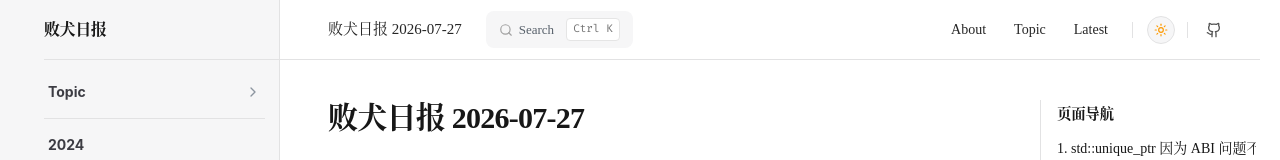
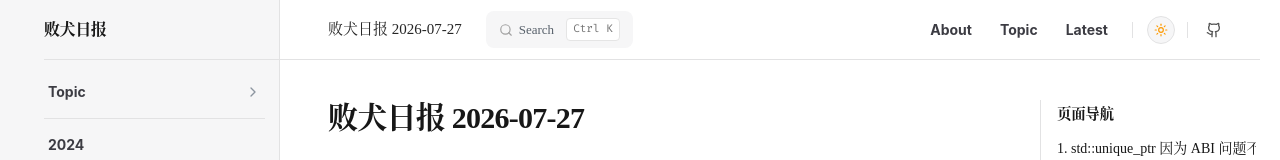
Before and after one commit to RippyKuang/rippykuang.github.io, a React (Vite) app: page / in a window 1280 px wide. Shown: the top 160 px of the page. Built offline with nearby package versions, Linux system fonts and the light colour scheme.

Commit message:
modified:   src/components/Header.tsx 	modified:   src/index.css

```diff
--- a/src/components/Header.tsx
+++ b/src/components/Header.tsx
@@ -75,27 +75,31 @@
             <Search className="w-4 h-4" />
           </button>
 
-          {/* Nav links (No Home button) */}
-          <nav className="flex items-center gap-1 sm:gap-2 text-[14px] font-normal text-[#262626] dark:text-neutral-300">
+         {/* 右上角导航链接：应用 h2 规范（Inter 字体、700 加粗、14px/24px、#3c3c43） */}
+          <nav className="nav-links-font flex items-center gap-1 sm:gap-2 text-[14px] leading-[24px]">
             <button
               onClick={onNavigateAbout}
-              className={`px-2.5 py-1 rounded-md transition-colors hover:text-[#225cd6] dark:hover:text-[#58a6ff] cursor-pointer ${
-                activeView === 'about' ? 'font-medium text-[#225cd6] dark:text-[#58a6ff]' : ''
+              className={`px-2.5 py-1 rounded-md font-bold transition-colors cursor-pointer ${
+                activeView === 'about'
+                  ? 'text-[#3451b2] dark:text-[#a8b1ff]'
+                  : 'text-[#3c3c43] dark:text-[#e6edf3] hover:text-[#3451b2] dark:hover:text-[#a8b1ff]'
               }`}
             >
               About
             </button>
             <button
               onClick={onNavigateTopic}
-              className={`px-2.5 py-1 rounded-md transition-colors hover:text-[#225cd6] dark:hover:text-[#58a6ff] cursor-pointer ${
-                activeView === 'topics' ? 'font-medium text-[#225cd6] dark:text-[#58a6ff]' : ''
+              className={`px-2.5 py-1 rounded-md font-bold transition-colors cursor-pointer ${
+                activeView === 'topics'
+                  ? 'text-[#3451b2] dark:text-[#a8b1ff]'
+                  : 'text-[#3c3c43] dark:text-[#e6edf3] hover:text-[#3451b2] dark:hover:text-[#a8b1ff]'
               }`}
             >
               Topic
             </button>
             <button
               onClick={onNavigateLatest}
-              className="px-2.5 py-1 rounded-md transition-colors hover:text-[#225cd6] dark:hover:text-[#58a6ff] cursor-pointer"
+              className="px-2.5 py-1 rounded-md font-bold text-[#3c3c43] dark:text-[#e6edf3] hover:text-[#3451b2] dark:hover:text-[#a8b1ff] transition-colors cursor-pointer"
             >
               Latest
             </button>
--- a/src/index.css
+++ b/src/index.css
@@ -244,3 +244,10 @@
 .sidebar-tree-font p {
   font-family: var(--vp-font-family-base) !important;
 }
+
+.nav-links-font,
+.nav-links-font button,
+.nav-links-font a,
+.nav-links-font span {
+  font-family: var(--vp-font-family-base) !important;
+}
```
